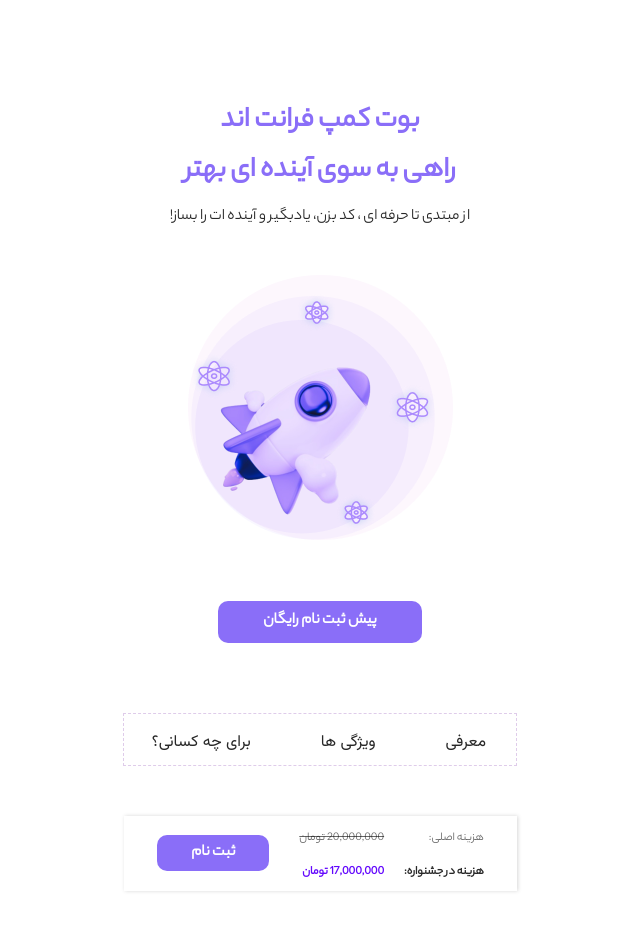
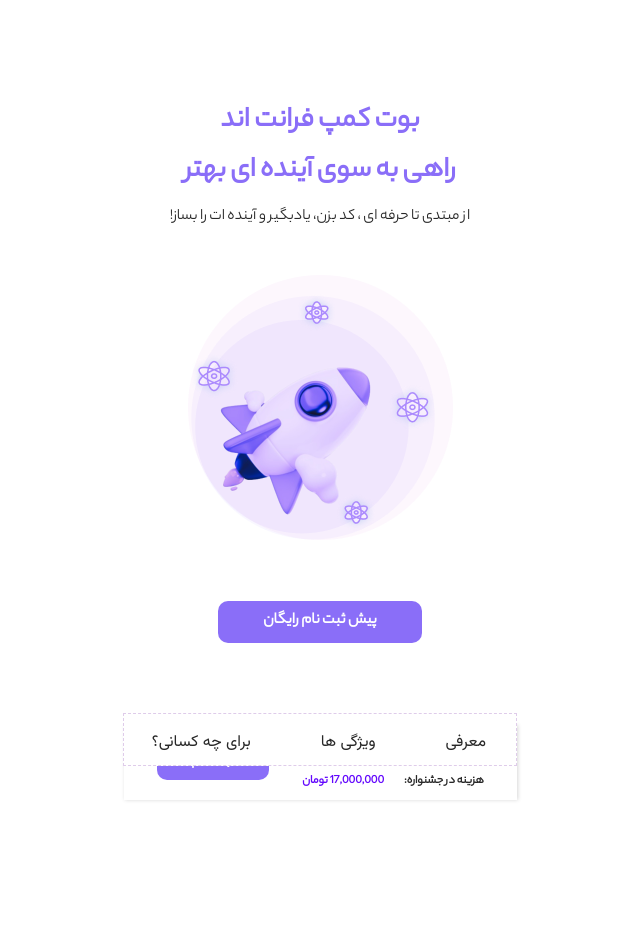
Before and after one commit to Ali-FateFul/BootCamp-Landing-BotoStart, a Next.js app: page / in a window 1280 px wide. Shown: the top 952 px of the page, without its empty margins (320-960 px from the left). Built offline with nearby package versions, Linux system fonts and the light colour scheme.

Commit message:
complated With Bog ;/

```diff
--- a/src/app/globals.css
+++ b/src/app/globals.css
@@ -1,6 +1,6 @@
 html,
 body {
-	overflow-x: hidden;
+	overflow-x: visible;
 	border-radius: 50px;
 	background-color: rgb(237, 237, 237);
 }
--- a/src/components/modules/Payment.module.css
+++ b/src/components/modules/Payment.module.css
@@ -1,5 +1,5 @@
 .container {
-	z-index: 3;
+	z-index: 10;
 	width: 393px;
 	height: 75px;
 	margin-top: 50px;
@@ -13,7 +13,7 @@
 	background-color: #fff;
 	box-shadow: 1px 0px 4px 0px #00000029;
 	position: sticky;
-	top: calc(100vh - 75px);
+	bottom: 0px;
 }
 .price {
 	display: flex;
--- a/src/components/templates/Navbar.module.css
+++ b/src/components/templates/Navbar.module.css
@@ -1,9 +1,12 @@
 .main {
 	display: flex;
 	flex-direction: column;
-	position: sticky;
+	min-height: 100vh;
+	position: relative;
+	top: 0;
 	z-index: 10;
 }
+
 .container {
 	width: 392px;
 	height: 51px;
@@ -12,7 +15,9 @@
 	top: 0;
 	background-color: #fff;
 	margin-top: 70px;
+	z-index: 20;
 }
+
 .container ul {
 	display: flex;
 	align-items: center;
@@ -22,6 +27,7 @@
 	scrollbar-width: none;
 	gap: 70px;
 }
+
 .container li {
 	font-family: Vazir;
 	list-style: none;
@@ -33,6 +39,7 @@
 	box-sizing: border-box;
 	cursor: pointer;
 }
+
 .container li:active {
 	text-decoration: underline;
 	color: #7c3aed;
@@ -46,9 +53,9 @@
 		position: sticky;
 		top: 0;
 		justify-content: space-between;
-		position: sticky;
 		margin-top: 80px;
 	}
+
 	.container {
 		width: 912px;
 		height: 60px;
@@ -56,10 +63,12 @@
 		margin-top: 0px;
 		background-color: #fff;
 	}
+
 	.container li {
 		font-size: 22px;
 		line-height: 34px;
 	}
+
 	.container ul {
 		display: flex;
 		align-items: center;
```
